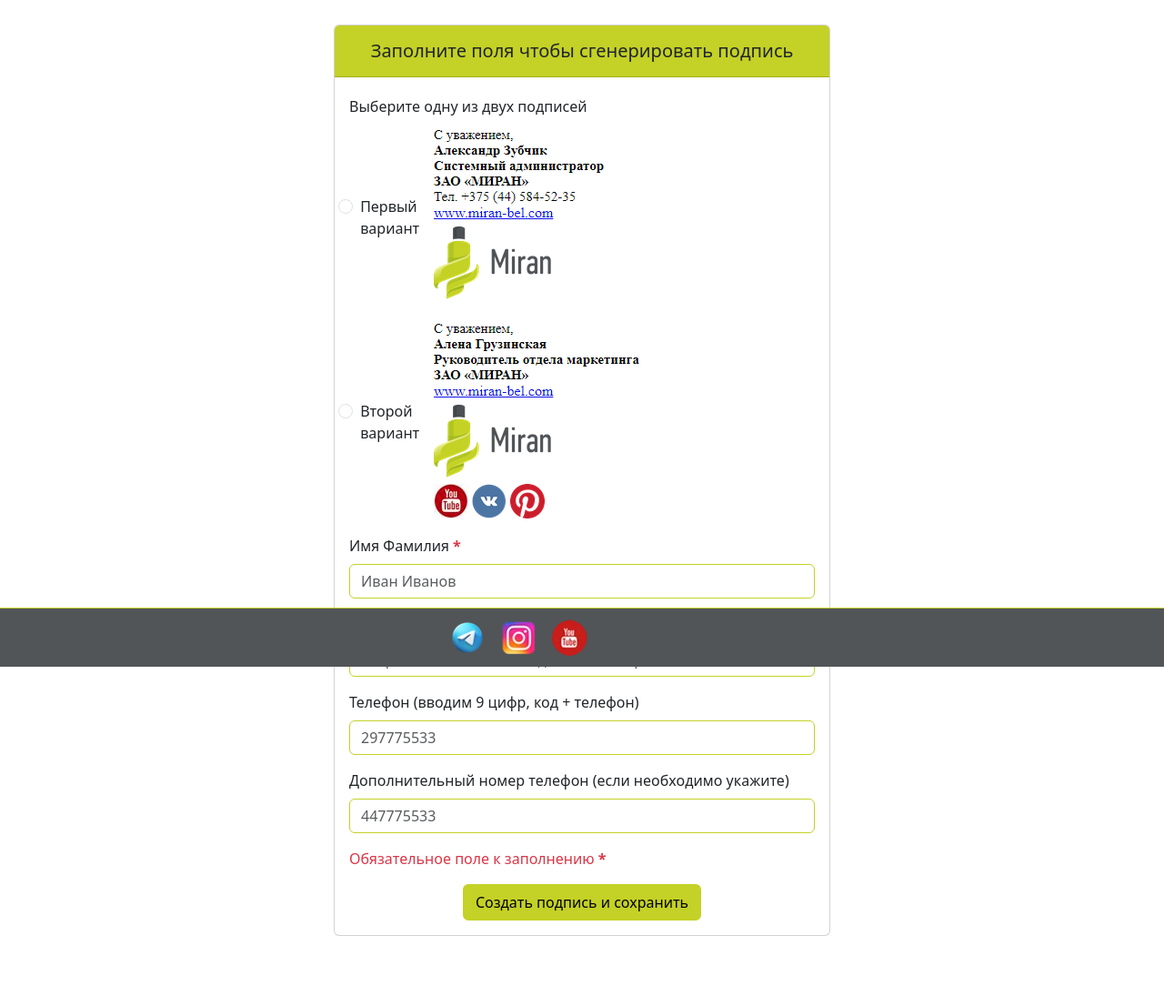
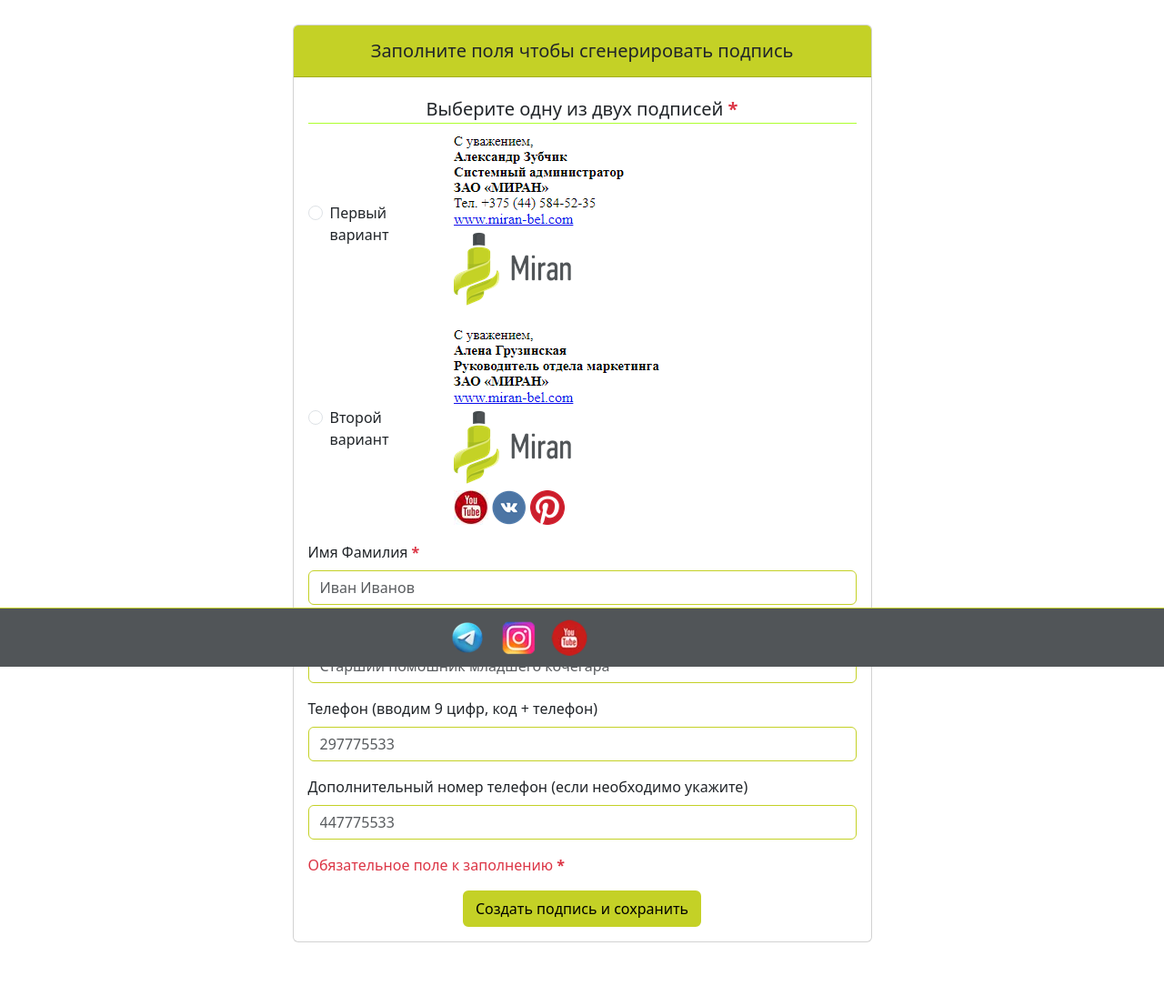
Before and after one commit to Sanch13/miran, a Django app: page /signs/create_sign/ in a window 1280 px wide. Shown: the part 67-1173 px from the top of the page at 91% size. Before the commit the page ends 1096 px from the top, so only its background shows below. Run offline with Django 4.2, Linux system fonts and the light colour scheme; parts of the project's set-up code (start-up, migrations or seed data) failed here and were passed over; some libraries are stand-ins or nearby versions.

Commit message:
fix choice sign

```diff
--- a/miran/signs/templates/signs/create_sign.html
+++ b/miran/signs/templates/signs/create_sign.html
@@ -7,7 +7,7 @@
 
 {% block content %}
 <div class="container">
-    <div class="col-md-6 mx-auto">
+    <div class="col-md-7 mx-auto">
         <div class="card mt-xl-4 mx-auto">
             <div class="card-header text-center">
                 <h5 class="my-2">Заполните поля чтобы сгенерировать подпись</h5>
@@ -15,23 +15,25 @@
             <div class="card-body">
                 <form action="{% url 'signs:create_sign' %}" method="post">
                     {% csrf_token %}
-                    <p class="my-1" >Выберите одну из двух подписей</p>
-                    <div class="row my-2 ">
-                        <div class="col-2 d-flex align-items-center justify-content-center ">
+                    <p class="my-1 text-center"
+                       style="font-size: 20px; border-bottom: 1px solid greenyellow">Выберите одну из двух
+                        подписей <span class="text-danger"><b>*</b></span></p>
+                    <div class="row my-2 change-sign">
+                        <div class="col-3 d-flex align-items-center justify-content-center ">
                             <div class="form-check">
                                 <input class="form-check-input" type="radio" name="sign" id="sign1"
                                        value="new">
-                                <label class="form-check-label" for="sign1">
+                                <label class="form-check-label" for="sign1" >
                                     Первый вариант
                                 </label>
                             </div>
                         </div>
-                        <div class="col-10">
+                        <div class="col-9">
                             <img src="{% static 'img/first.png' %}">
                         </div>
                     </div>
-                    <div class="row my-2 ">
-                        <div class="col-2 d-flex align-items-center justify-content-center">
+                    <div class="row my-2 change-sign">
+                        <div class="col-3 d-flex align-items-center justify-content-center">
                             <div class="form-check">
                                 <input class="form-check-input" type="radio" name="sign" id="sign2"
                                        value="old">
@@ -40,7 +42,7 @@
                                 </label>
                             </div>
                         </div>
-                        <div class="col-10">
+                        <div class="col-9">
                             <img src="{% static 'img/second.png' %}">
                         </div>
                     </div>
--- a/miran/static/css/main.css
+++ b/miran/static/css/main.css
@@ -160,7 +160,24 @@ main {
     border: 1px solid #0f5132;
 }
 
-
 .form-check-input:checked {
     background-color: #24e80f;
 }
+
+.change-sign:hover {
+    border: 1px solid #007bff;
+    /*border-color: #C4D126;*/
+    /*box-shadow: 0 0 6px rgba(196, 209, 38, 0.1);*/
+}
+
+
+.change-sign:hover input,
+.change-sign input:checked {
+    outline: 1px solid #007bff;
+}
+
+/* Дополнительные стили для input при выборе */
+.change-sign input:checked + .col-9 {
+    border: 1px solid #C4D126; /* Любой цвет рамки, который вам нужен */
+    padding: 10px; /* Дополнительный отступ при выборе */
+}
```
